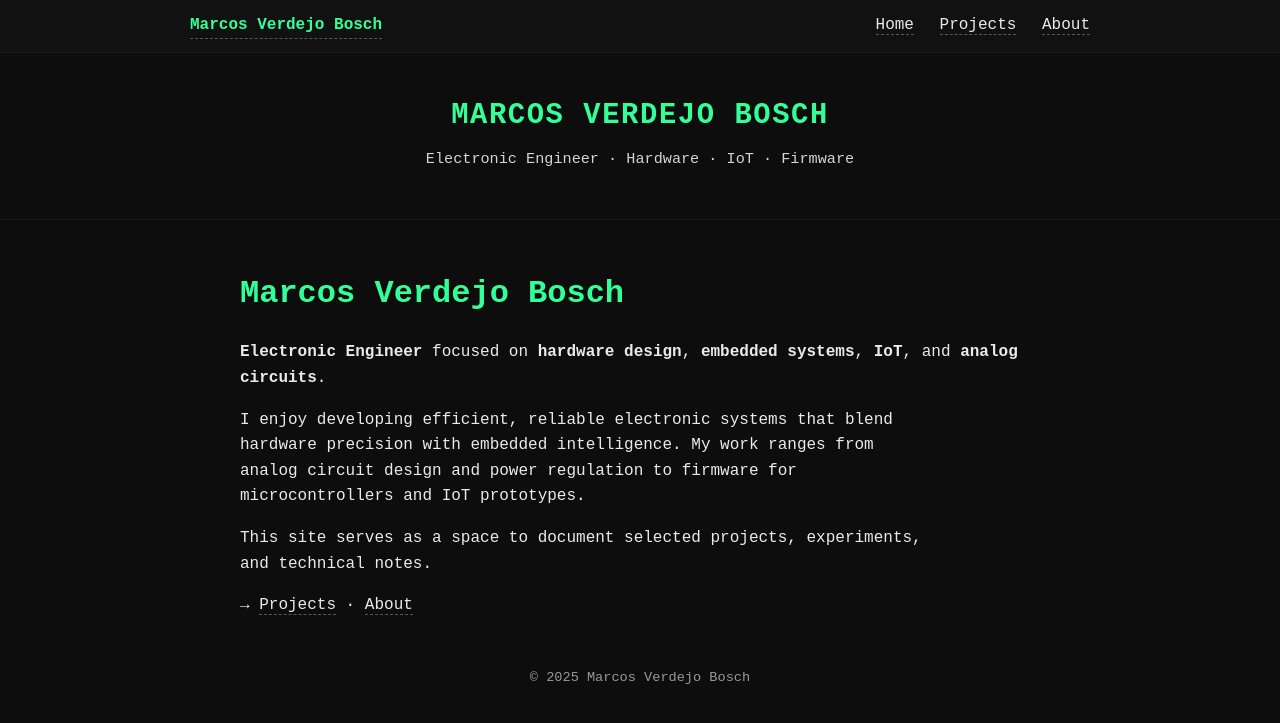
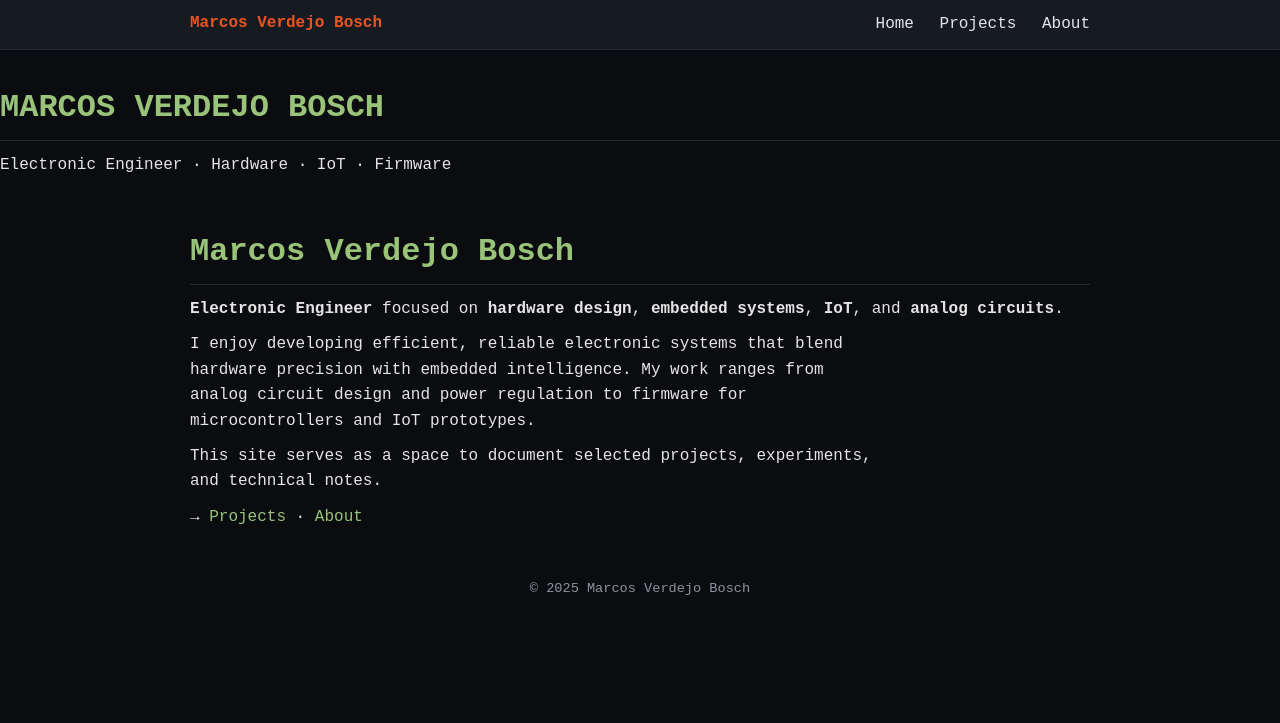
Before and after one commit to MarcosVerde/MarcosVerde.github.io, a Jekyll site: the page built from index.md, in a window 1280 px wide. Shown: the top 723 px of the page. Built offline with Jekyll 4.4.1, drawn with Linux system fonts in a browser that asks for light colours.

Commit message:
Update style.css
Refine CSS to Ubuntu/Vim-like terminal theme

```diff
--- a/assets/css/style.css
+++ b/assets/css/style.css
@@ -1,127 +1,154 @@
+/* --------------------------------------------------------------
+   Global dark terminal theme (Ubuntu / modern Vim style)
+   Font: Courier New (monospace)
+   Palette: dark background, orange + green accents
+-------------------------------------------------------------- */
+
+:root {
+  --bg: #0b0c10;        /* main background */
+  --bg-alt: #161b22;    /* navbar / panels */
+  --fg: #e5e5e5;        /* primary text */
+  --muted: #8b949e;     /* secondary text */
+  --line: #262b33;      /* subtle borders */
+  --accent: #e95420;    /* Ubuntu orange */
+  --accent-alt: #98c379;/* Vim green */
+}
+
+/* Base layout */
+
+html,
 body {
   margin: 0;
-  font-family: "Courier New", monospace;
-  background-color: #0d0d0d;
-  color: #eaeaea;
-}
-
-/* --- Navigation Bar --- */
-.navbar {
-  background-color: #111;
-  padding: 0.8rem 1.2rem;
-  border-bottom: 1px solid #222;
-}
-
-.nav-container {
-  display: flex;
-  justify-content: space-between;
-  align-items: center;
-  max-width: 900px;
-  margin: 0 auto;
-}
-
-.nav-title {
-  font-weight: bold;
-  text-decoration: none;
-  color: #33ff99;
-}
-
-.nav-links a {
-  margin-left: 1rem;
-  text-decoration: none;
-  color: #eaeaea;
-}
-
-.nav-links a:hover {
-  color: #33ff99;
-}
-
-/* --- Main content --- */
-.content {
-  max-width: 800px;
-  margin: 3rem auto;
-  padding: 0 1rem;
-  line-height: 1.6;
-}
-
-/* --- Footer --- */
-.footer {
-  text-align: center;
-  font-size: 0.8rem;
-  color: #666;
-  margin: 2rem 0;
-}
-
-/* --------------------------------------------------------------
-   Custom dark theme override by Marcos Verdejo Bosch
-   Purpose: Apply consistent "terminal" aesthetic across the site
-   Font: Courier New  ·  Palette: dark background + neon accent
-   These rules layer over the remote_theme defaults (jekyll-now)
-   -------------------------------------------------------------- */
-
-:root {
-  --bg: #0d0d0d;
-  --fg: #eaeaea;
-  --accent: #33ff99;
-  --line: #1a1a1a;
-}
-
-html, body {
+  padding: 0;
   background: var(--bg);
   color: var(--fg);
   font-family: "Courier New", monospace;
   line-height: 1.6;
 }
 
+/* Main content area */
+
+.content,
+.container,
+.post,
+main {
+  max-width: 900px;
+  margin: 3rem auto;
+  padding: 0 1.25rem;
+}
+
 /* Links */
-a { color: var(--fg); text-decoration: none; border-bottom: 1px dashed #555; }
-a:hover { color: var(--accent); border-bottom-color: var(--accent); }
+
+a {
+  color: var(--accent-alt);
+  text-decoration: none;
+  border-bottom: 1px dotted transparent;
+  transition: color 0.15s ease, border-color 0.15s ease;
+}
+
+a:hover {
+  color: var(--accent);
+  border-bottom-color: var(--accent);
+}
 
 /* Headings */
-h1, h2, h3 { color: var(--accent); }
 
-/* --------------------------------------------------------------
-   Header Banner — Marcos Verdejo Bosch personal site
-   -------------------------------------------------------------- */
-
-.site-header {
-  background-color: #0d0d0d;
-  text-align: center;
-  padding: 2.5rem 1rem 2rem;
-  border-bottom: 1px solid #1a1a1a;
+h1,
+h2,
+h3 {
+  margin-top: 2rem;
+  margin-bottom: 0.75rem;
 }
 
-.header-container {
+h1 {
+  border-bottom: 1px solid var(--line);
+  padding-bottom: 0.4rem;
+  color: var(--accent-alt);
+}
+
+h2 {
+  color: var(--accent);
+}
+
+h3 {
+  color: var(--fg);
+}
+
+/* Paragraph spacing */
+
+p {
+  margin: 0.6rem 0;
+}
+
+/* Lists (for Projects page, etc.) */
+
+ul {
+  padding-left: 1.1rem;
+}
+
+li {
+  margin: 0.3rem 0;
+}
+
+/* Navbar - top status bar style */
+
+.navbar {
+  background: var(--bg-alt);
+  border-bottom: 1px solid var(--line);
+  padding: 0.7rem 1.2rem;
+}
+
+.nav-container {
   max-width: 900px;
   margin: 0 auto;
+  display: flex;
+  justify-content: space-between;
+  align-items: center;
 }
 
-.header-title {
-  color: #33ff99;
-  font-family: "Courier New", monospace;
-  font-weight: bold;
-  font-size: 1.8rem;
-  letter-spacing: 0.1rem;
-  margin: 0;
+.nav-title {
+  font-weight: 700;
+  color: var(--accent);
+  text-decoration: none;
 }
 
-.header-tagline {
-  color: #eaeaea;
-  font-family: "Courier New", monospace;
-  font-size: 0.95rem;
-  margin-top: 0.5rem;
-  opacity: 0.9;
+.nav-links a {
+  margin-left: 1rem;
+  color: var(--fg);
+  border-bottom: none;
 }
 
+.nav-links a:hover,
+.nav-links a.active {
+  color: var(--accent-alt);
+}
 
-/* Navbar and footer adjustments (if present) */
-.navbar {
-  background: #111;
-  border-bottom: 1px solid var(--line);
-}
+/* Footer */
+
 .footer {
   text-align: center;
   font-size: 0.85rem;
-  color: #999;
-  margin: 2rem 0;
+  color: var(--muted);
+  margin: 2.5rem 0;
 }
+
+/* Responsive tweaks */
+
+@media (max-width: 600px) {
+  .nav-container {
+    flex-direction: column;
+    align-items: flex-start;
+    gap: 0.4rem;
+  }
+
+  .nav-links a {
+    margin-left: 0.7rem;
+  }
+
+  .content,
+  .container,
+  .post,
+  main {
+    margin: 2rem auto;
+  }
+}
```
